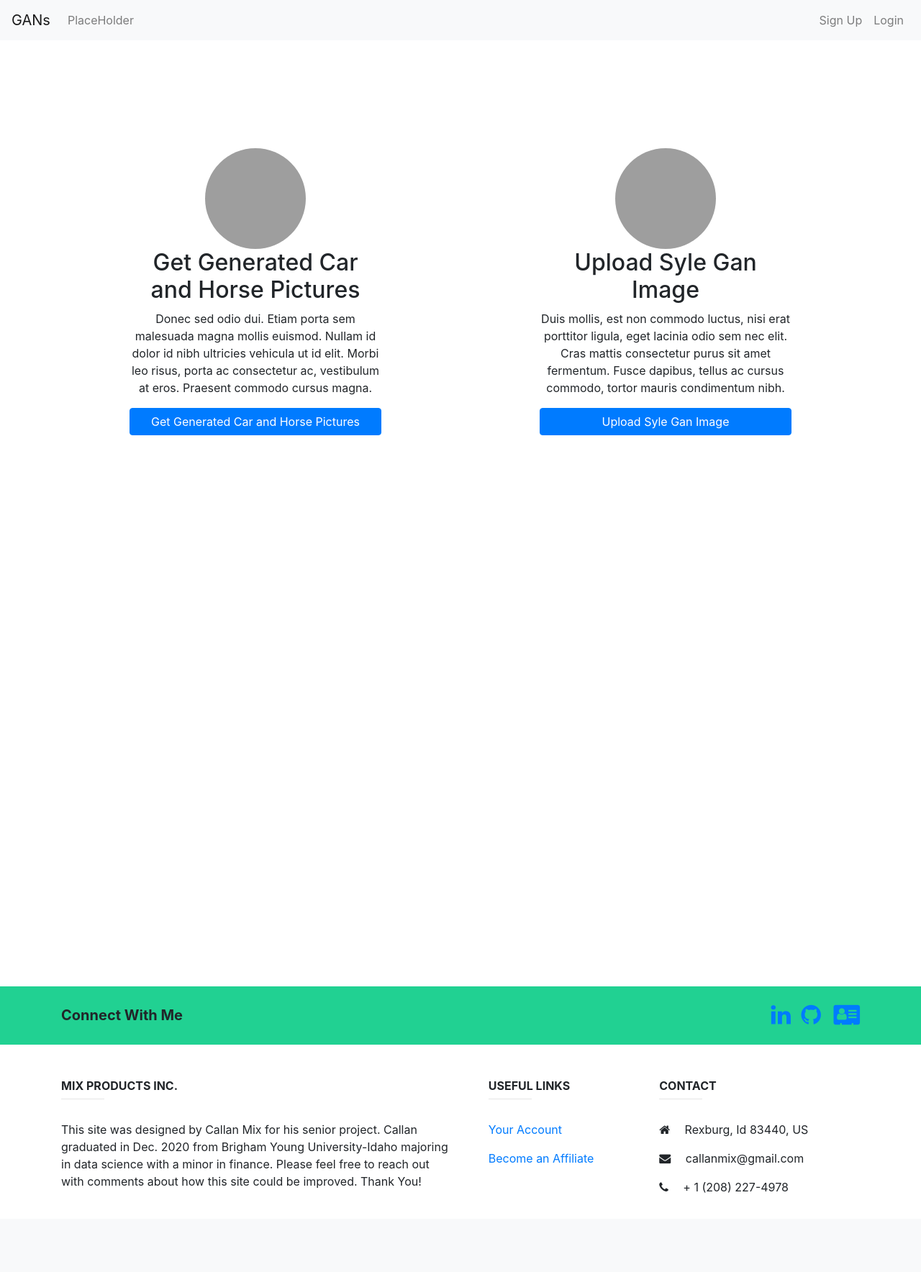
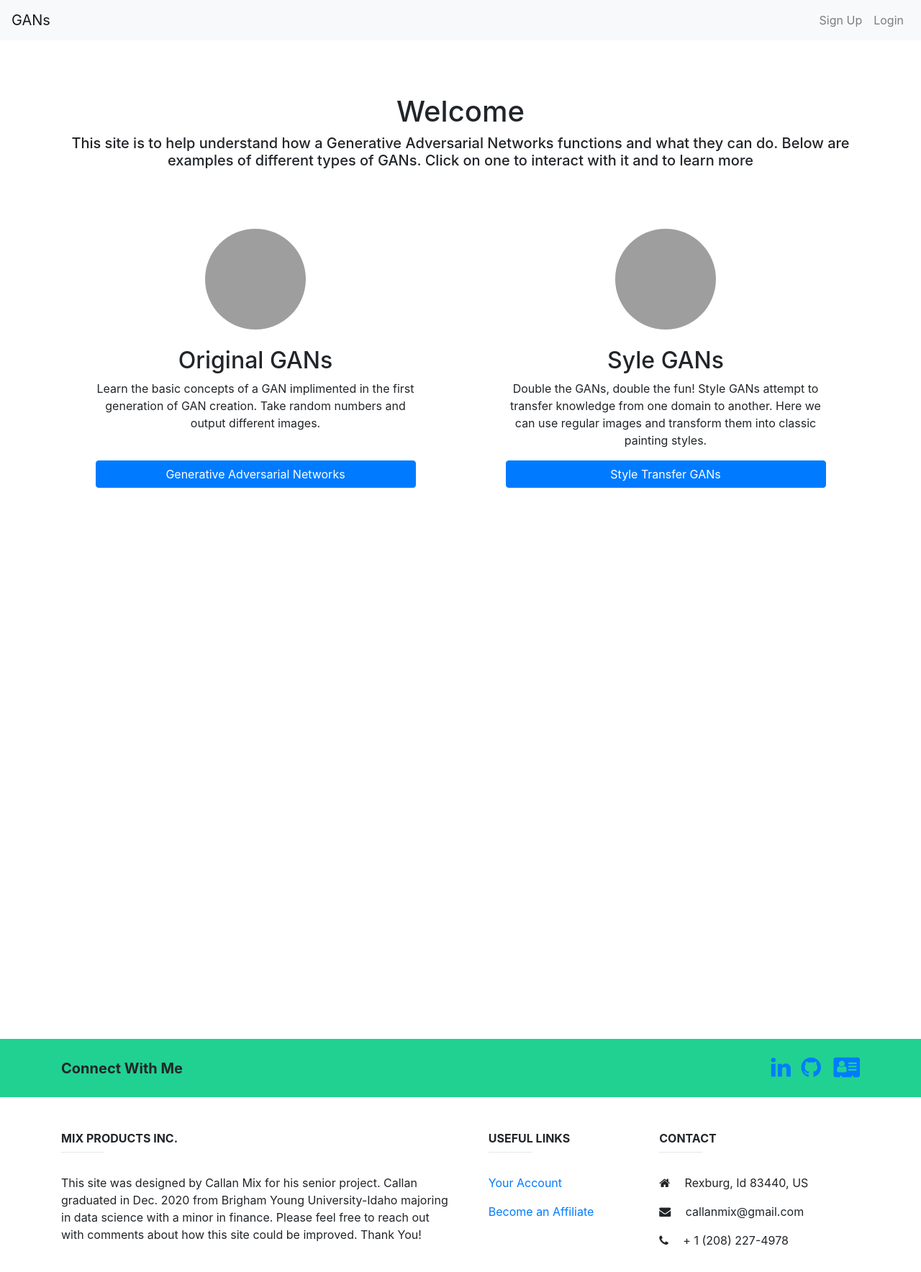
Before and after one commit to Callanmix/GAN_Web_App, a Django app: page / in a window 1280 px wide. Shown: the whole page at 72% size. Before the commit the page ends 1658 px from the top, so only its background shows below. Run offline with Django 3.2, Linux system fonts and the light colour scheme; parts of the project's set-up code (start-up, migrations or seed data) failed here and were passed over; some libraries are stand-ins or nearby versions; grey boxes are pictures that could not be loaded.

Commit message:
first try

```diff
--- a/templates/home.html
+++ b/templates/home.html
@@ -3,22 +3,43 @@
 
 {% block content %}
     {% include 'templates\navbar.html' %}
-    <div style="height: 150px;"></div>
+    <div style="height: 75px;"></div>
 
     <div class="container text-center">
+      <h1>Welcome</h1>
+      <div class="">
+        <h5>
+          This site is to help understand how a Generative Adversarial Networks functions and what they can do. Below are examples of different types of GANs. Click on one to interact with it and to learn more
+        </h5>
+      </div>
+    </div>
+    <div style="height: 75px;"></div>
+    <div class="container text-center">
         <div class="row d-flex justify-content-around">
-            <div class="col-lg-4">
-              <img class="rounded-circle" src="https://cdn.pixabay.com/photo/2015/09/09/16/05/forest-931706_960_720.jpg" alt="Generic placeholder image" width="140" height="140">
-              <h2>Get Generated Car and Horse Pictures</h2>
-              <p>Donec sed odio dui. Etiam porta sem malesuada magna mollis euismod. Nullam id dolor id nibh ultricies vehicula ut id elit. Morbi leo risus, porta ac consectetur ac, vestibulum at eros. Praesent commodo cursus magna.</p>
-              <p><a class="btn btn-primary btn-block align-self-end" href="car_horse_gen/" role="button">Get Generated Car and Horse Pictures</a></p>
+
+            <div class="col-lg-5">
+              <img class="rounded-circle" src="https://cdn.pixabay.com/photo/2015/09/09/16/05/forest-931706_960_720.jpg" alt="Generic placeholder image" width="140" height="140"><br><br>
+              <h2>Original GANs</h2>
+              <p>Learn the basic concepts of a GAN implimented in the first generation of GAN creation. Take random numbers and output different images.</p>
             </div><!-- /.col-lg-4 -->
-            <div class="col-lg-4">
-              <img class="rounded-circle" src="https://cdn.pixabay.com/photo/2015/09/09/16/05/forest-931706_960_720.jpg" alt="Generic placeholder image" width="140" height="140">
-              <h2>Upload Syle Gan Image</h2>
-              <p>Duis mollis, est non commodo luctus, nisi erat porttitor ligula, eget lacinia odio sem nec elit. Cras mattis consectetur purus sit amet fermentum. Fusce dapibus, tellus ac cursus commodo, tortor mauris condimentum nibh.</p>
-              <p><a class="btn btn-primary btn-block align-self-end" href="upload_image_for_style_gan/" role="button">Upload Syle Gan Image</a></p>
+
+            <div class="col-lg-5">
+              <img class="rounded-circle" src="https://cdn.pixabay.com/photo/2015/09/09/16/05/forest-931706_960_720.jpg" alt="Generic placeholder image" width="140" height="140"><br><br>
+              <h2>Syle GANs</h2>
+              <p>Double the GANs, double the fun! Style GANs attempt to transfer knowledge from one domain to another. Here we can use regular images and transform them into classic painting styles.</p>
             </div><!-- /.col-lg-4 -->
+
+          </div>
+          <div class="row d-flex justify-content-around">
+
+            <div class="col-lg-5">
+              <p><a class="btn btn-primary btn-block" href="car_horse_gen/" role="button">Generative Adversarial Networks</a></p>
+            </div><!-- /.col-lg-4 -->
+
+            <div class="col-lg-5">
+              <p><a class="btn btn-primary btn-block" href="upload_image_for_style_gan/" role="button">Style Transfer GANs</a></p>
+            </div><!-- /.col-lg-4 -->
+
           </div>
     </div>
 
--- a/templates/templates/navbar.html
+++ b/templates/templates/navbar.html
@@ -7,7 +7,7 @@
   <div class="collapse navbar-collapse" id="navbarSupportedContent">
     <ul class="navbar-nav mr-auto">
       <li class="nav-item">
-        <a class="nav-link" href="/">PlaceHolder</a>
+        <a class="nav-link" href="/"></a>
       </li>
     </ul>
     <ul class="navbar-nav ml-auto">
```
Also changed, not shown: templates/basic_gan_page.html (added, +13 -0 lines), db.sqlite3.
